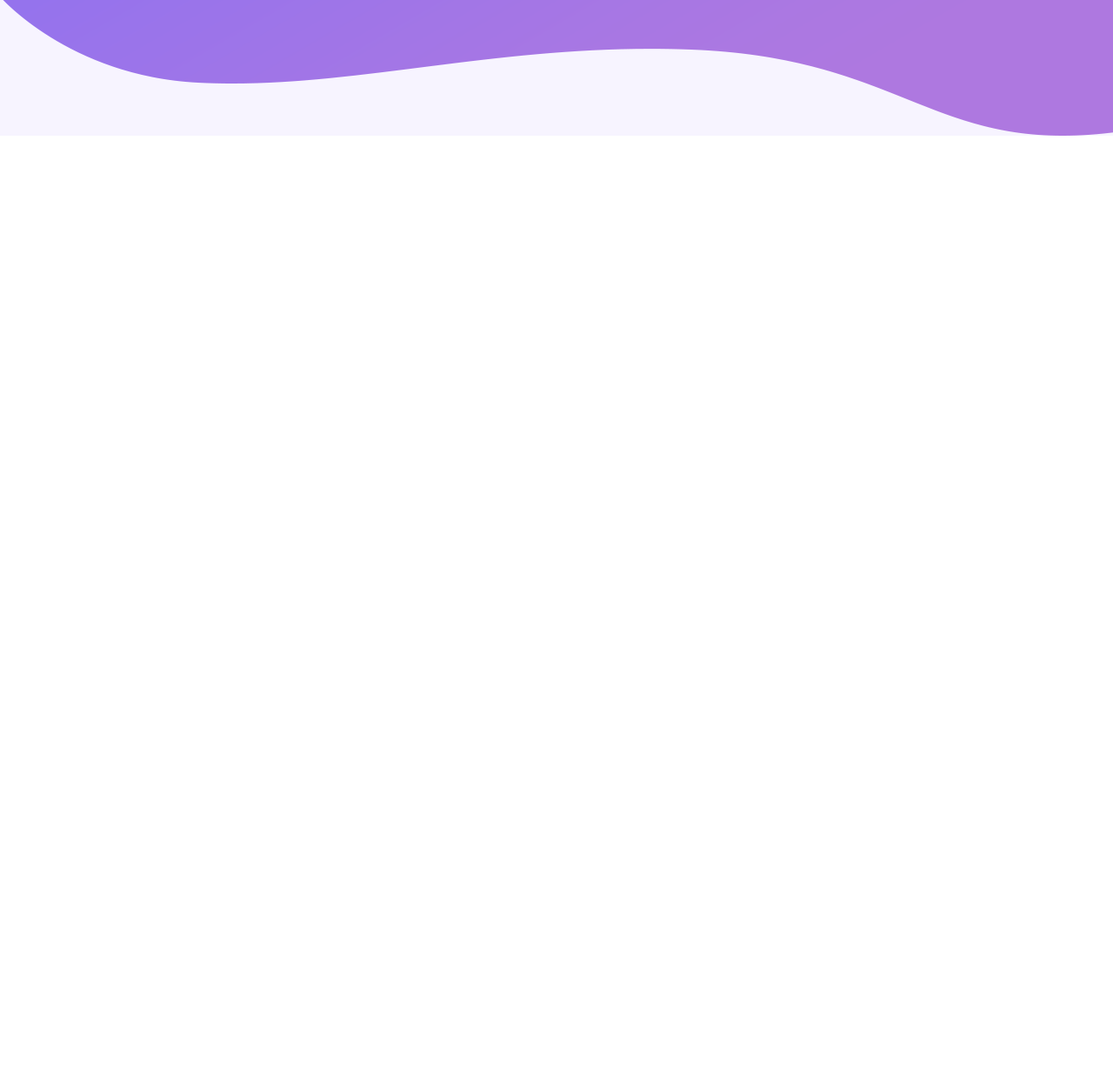
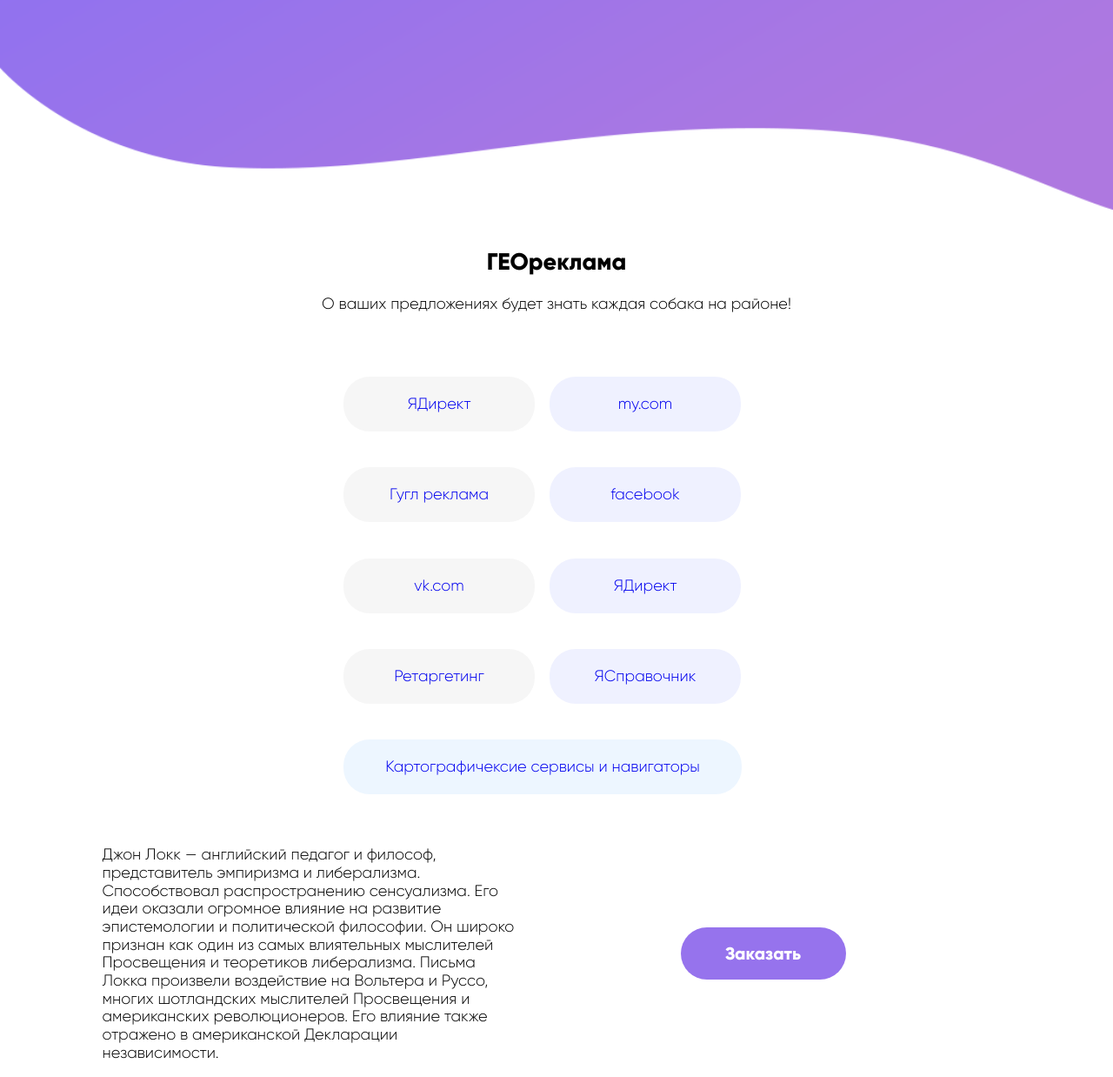
Before and after one commit to MichaelRzheutski/yserm.ru, a website: page app/index.html in a window 1280 px wide. Shown: the part 3343-4581 px from the top of the page at 87% size. Before the commit the page ends 3499 px from the top, so only its background shows below. Drawn offline with nearby package versions, Linux system fonts and the light colour scheme; files that its build step writes are made by us from their sources; files whose address does not match are found by name.

Commit message:
create geo section

```diff
--- a/app/index.html
+++ b/app/index.html
@@ -134,8 +134,8 @@
             <p>Отзывы это не только репутация но и рост позиций в SEO </p>
             <a class="slider-order" href="#">Заказать</a>
           </div>
-        </div>
-      </div>
+        </div> <!-- feedback-slider -->
+      </div> <!-- container -->
     </section>
     <!-- For -->
     <section class="for">
@@ -147,7 +147,6 @@
           90% компаний не работают с общедоступными инстурментами и теряют продажи
         </div>
         <div class="for-badges-wrap">
-
           <div class="for-badges">
             <img src="img/for/for-globe.png" alt="For Globe" class="for-badges__item">
             <div class="for-badges__text">сетевые компании</div>
@@ -167,11 +166,33 @@
             <img src="img/for/for-diagram.png" alt="For Diagram" class="for-badges__item">
             <div class="for-badges__text">отраслевые решения</div>
           </div>
-
-
-
-
-
+        </div> <!-- for-badges-wrap -->
+      </div> <!-- container -->
+    </section>
+    <!-- Geo -->
+    <section class="geo">
+      <div class="container">
+        <h2 class="geo__title">ГЕОреклама</h2>
+        <div class="geo__text">О ваших предложениях будет знать каждая собака на районе!</div>
+        <div class="geo-content">
+          <div class="geo-links">
+            <a href="#" class="geo-links__link">ЯДирект</a>
+            <a href="#" class="geo-links__link_aqua">my.com</a>
+            <a href="#" class="geo-links__link">Гугл реклама</a>
+            <a href="#" class="geo-links__link_aqua">facebook</a>
+            <a href="#" class="geo-links__link">vk.com</a>
+            <a href="#" class="geo-links__link_aqua">ЯДирект</a>
+            <a href="#" class="geo-links__link">Ретаргетинг</a>
+            <a href="#" class="geo-links__link_aqua">ЯСправочник</a>
+            <a href="#" class="geo-links__link_big">Картографичексие сервисы и навигаторы</a>
+          </div>
+          <div class="yandex-maps">
+            <script type="text/javascript" charset="utf-8" async src="https://api-maps.yandex.ru/services/constructor/1.0/js/?um=constructor%3A75401021bc601d9f8392bbd545213428e7c5ed7086f4131c99c1630598b93b45&amp;width=555&amp;height=378&amp;lang=ru_RU&amp;scroll=true"></script>
+          </div>
+        </div>
+        <div class="words">
+          <p class="words__text">Джон Локк — английский педагог и философ, представитель эмпиризма и либерализма. Способствовал распространению сенсуализма. Его идеи оказали огромное влияние на развитие эпистемологии и политической философии. Он широко признан как один из самых влиятельных мыслителей Просвещения и теоретиков либерализма. Письма Локка произвели воздействие на Вольтера и Руссо, многих шотландских мыслителей Просвещения и американских революционеров. Его влияние также отражено в американской Декларации независимости.</p>
+          <a class="words__order" href="#">Заказать</a>
         </div>
       </div>
     </section>
--- a/app/scss/_vars.scss
+++ b/app/scss/_vars.scss
@@ -6,3 +6,6 @@
 $grey: #d9cdfa;
 $light-grey: #f6f6f6;
 $grey-bg: #f7f4ff;
+$aqua: #eff1ff;
+$geo-big: #edf6ff;
+$geo-hover: #faedf7;
--- a/app/scss/style.scss
+++ b/app/scss/style.scss
@@ -1,5 +1,6 @@
-/* BEFORE ДЛЯ THUMBNAILS !!!!!!!!!!!!!!! */
-/* ЗАДАЦЬ STYLE ДЛЯ НЕКАТОРЫХ ВЫЯВАК !!!!!!!!!!!!!!! */
+// BEFORE ДЛЯ THUMBNAILS !!!!!!!!!!!!!!!
+// ЗАДАЦЬ STYLE ДЛЯ НЕКАТОРЫХ ВЫЯВАК !!!!!!!!!!!!!!!
+// СКАРЭКТАВАЦЬ ЗАГАЛОЎКІ !!!!!!!!!!!!
 
 @import 'vars';
 @import 'libs';
@@ -15,12 +16,13 @@
   margin: 0 auto;
 }
 
+// ПРАВЕРЫЦЬ ПРАВІЛА !!!!!!!!!!
 .global-title {
   padding-top: 110px;
   padding-bottom: 52px;
   text-align: center;
 }
-
+// ПРАВЕРЫЦЬ ПРАВІЛА !!!!!!!!!!
 .global-text {
   text-align: center;
   padding-bottom: 65px;
@@ -72,8 +74,9 @@
       color: $black;
       font-size: 16px;
       text-decoration: none;
+      transition: color 0.2s linear;
       &:hover {
-        border-bottom: 3px solid $white;
+        color: $white;
       }
     }
   }
@@ -113,6 +116,7 @@
   text-decoration: none;
   text-align: center;
   line-height: 60px;
+  transition: background-color 0.2s linear;
   &:hover {
     background-color: $hard-purple;
     color: $white;
@@ -299,6 +303,7 @@
   background-color: $button-purple;
   border-radius: 30px;
   margin-top: 16%;
+  transition: background-color 0.2s linear;
   &:hover {
     background-color: $hard-purple;
   }
@@ -308,9 +313,9 @@
 .for {
   background: url('../img/for-bg.png') no-repeat;
   background-size: cover;
-  height: 676px;
+  height: 783px;
   color: $white;
-  background-color: $grey-bg;
+  background-color: $white;
   &__title {
     text-align: center;
     margin: 0;
@@ -342,4 +347,69 @@
   }
 }
 
+// Geo-Ad
+.geo {
+  height: 900px;
+  &__title {
+    text-align: center;
+  }
+  &__text {
+    text-align: center;
+  }
+}
+
+.geo-content {
+  height: 595px;
+  display: flex;
+  justify-content: center;
+  .geo-links {
+    width: 475px;
+    display: flex;
+    flex-wrap: wrap;
+    margin-top: 74px;
+    &__link {
+      display: inline-block;
+      text-decoration: none;
+      width: 220px;
+      height: 63px;
+      text-align: center;
+      line-height: 63px;
+      background-color: $light-grey;
+      border-radius: 30px;
+      margin-bottom: 18px;
+      margin-right: 17px;
+      transition: background-color 0.2s linear;
+      &:hover {
+        background-color: $geo-hover;
+      }
+      &_aqua {
+        @extend .geo-links__link;
+        background-color: $aqua;
+      }
+      &_big {
+        @extend .geo-links__link;
+        width: 100%;
+        background-color: $geo-big;
+      }
+    }
+  }
+
+  .yandex-maps {
+    margin-left: 15px;
+    margin-top: 74px;
+  }
+}
+
+.words {
+  display: flex;
+  align-items: center;
+  &__text {
+    width: 475px;
+  }
+  &__order {
+    @extend .slider-order;
+    margin: 0 auto;
+  }
+}
+
 @import 'media';
```
Also changed, not shown: app/css/style.min.css.
